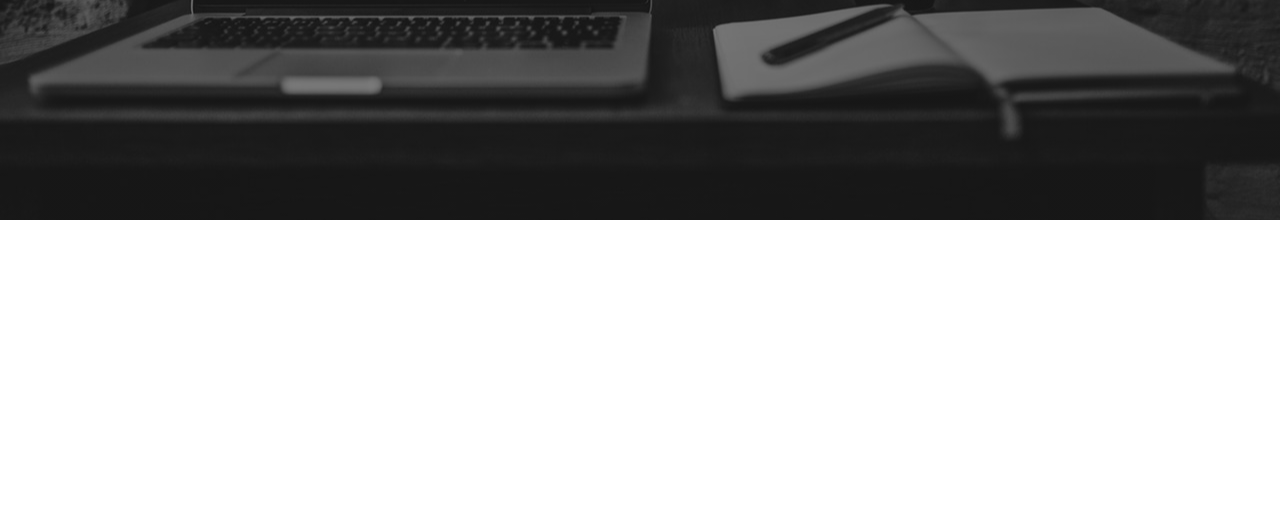
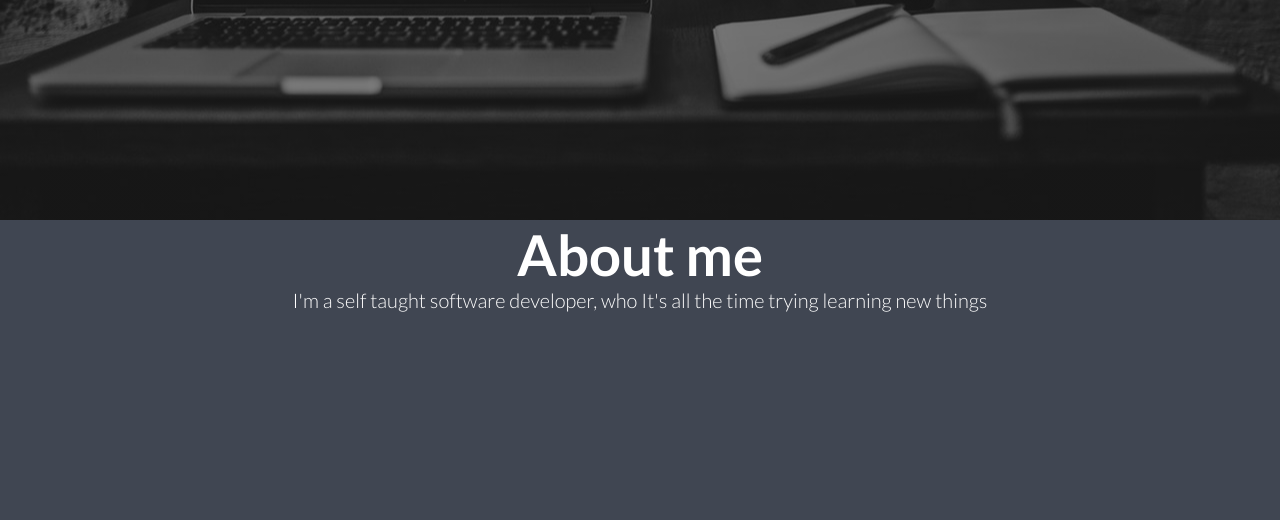
Before and after one commit to JayGibran/resume, a plain HTML site: page index.html in a window 1280 px wide. Shown: the part 530-1050 px from the top of the page. Before the commit the page ends 800 px from the top, so only its background shows below. Drawn offline with Linux system fonts and the light colour scheme.

Commit message:
changes on the layout

```diff
--- a/css/style.css
+++ b/css/style.css
@@ -4,11 +4,15 @@
     box-sizing: border-box;
 }
 
+html {
+    background-color: #fff;
+    color: #7e7a7a;
+    font-family: Lato, Helvetica, Arial, sans-serif;   ;
+    font-weight: 300;
+    font-size: 20px;
+    text-rendering: optimizeLegibility;
+}
 
-h1,
-h2{
-  font-family: Lato, Helvetica, Arial, sans-serif;
-}
 
 h1 {
     font-size: 5.625rem; /* 90px/16px  */
@@ -18,8 +22,12 @@ h2 {
     font-size: 3.3125em; /* 53px/16px  */
 }
 
+h3{
+    font-size: 2.8125em; /* 45px/16px */
+}
+
 .main-header{
-    padding-top: 220px;
+    padding-top: 250px;
     text-align: center;
     background: linear-gradient(rgba(0, 0, 0, 0.5), rgba(0, 0, 0, 0.5)),
                 url('../img/cover.jpeg') no-repeat center;
@@ -40,6 +48,13 @@ h2 {
     text-transform: uppercase;
 }
 
+.about-me{
+    text-align: center;
+    color: white;
+    background-color: #404652;
+    height: 300px;
+}
+
 @media(max-width: 768px){
     .main-header{
       max-height: 380px;
--- a/index.html
+++ b/index.html
@@ -14,7 +14,9 @@
         <h2 class="header-title">Software Developer</h2>
     </header>
     <div class="about-me">
-
+        <h3>About me</h3>
+        <p>I'm a self taught software developer, who It's all the time trying learning new things
+        </p>
     </div>
     <footer>
     </footer>
```
